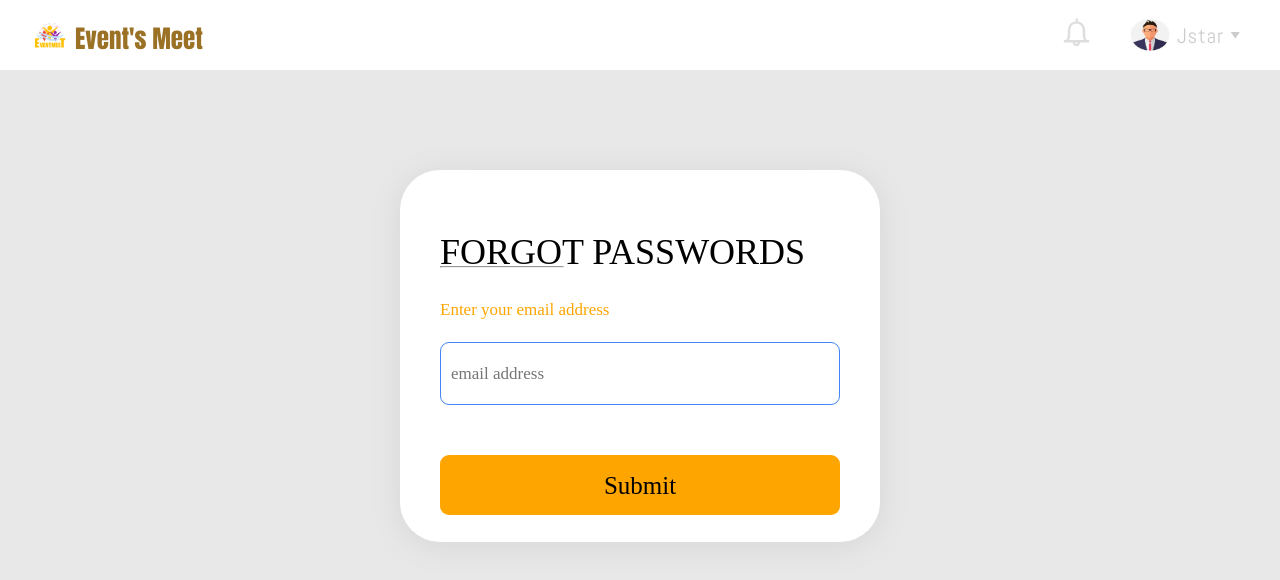
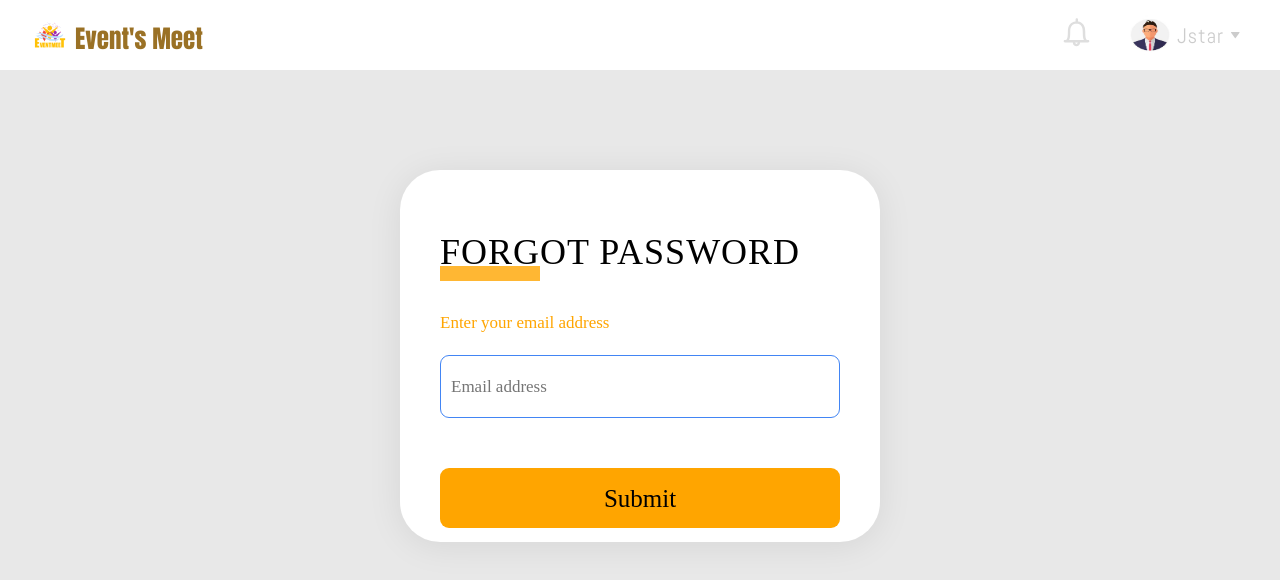
Before and after one commit to TimeOfGift/letsmeet-frontend, a React (Create React App) app: page /forgetpassword in a window 1280 px wide. Shown: the top 580 px of the page. Built offline with nearby package versions, Linux system fonts and the light colour scheme.

Commit message:
css changes

```diff
--- a/src/pages/forgetpassword/forgetpassword.jsx
+++ b/src/pages/forgetpassword/forgetpassword.jsx
@@ -1,6 +1,8 @@
 import React, { useState } from 'react'
 import './forgetpassword.scss'
 import Button from '../../components/Button'
+import FormTitle from './../../components/FormTitle'
+
 
 
 const Forgetpassword = () => {
@@ -21,14 +23,14 @@ const Forgetpassword = () => {
         <div className="containerhouse">
             <div className="maincontainer">
                 <div className='firstparagraph'>
-                    <p className="forgotpassword">Forgot Passwords</p>
+                    <FormTitle  className="forgotpassword" text="Forgot Password" rectColor="#FFA500CC"/>
                 </div>
-                <hr className="figma"></hr>
+
                 <div className="secondparagraph">
                     <p className="emailentry" >Enter your email address</p>
                 </div>
                 <div className="emailadress">
-                     <input type="text" placeholder="email address" className="emailinput" value={email}
+                     <input type="text" placeholder="Email address" className="emailinput" value={email}
                         onChange={handleChange} />
                 </div>
                 <div className="buttondiv">
--- a/src/pages/forgetpassword/forgetpassword.scss
+++ b/src/pages/forgetpassword/forgetpassword.scss
@@ -10,11 +10,6 @@ background-color:#E8E8E8;
 display: flex;
 }
 
-hr{
-background-color:  #FFA500CC;
-width: 124.42px;
-height: 18.77px;
-}
 
 .maincontainer{
 background-color: white;
```
